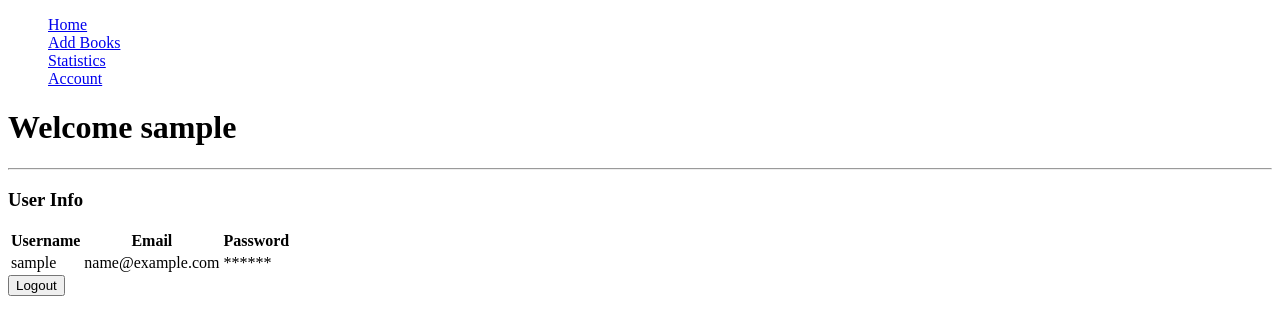
After one commit to zekaekop/Book-Tracking, a PHP site: page /Account.php in a window 1280 px wide. The commit adds this page. Shown: the top 335 px of the page. Run offline with PHP 8.4, Linux system fonts and the light colour scheme; the visitor is signed in with stand-in values (Sample User, id 1).

Commit message:
created a new page account that now handles logout instead of from home and list users name and email

```diff
--- /dev/null
+++ b/Account.php
@@ -0,0 +1,39 @@
+
+<?php
+
+include("base.php");
+
+redirect_unauth_users();
+
+if ($_SERVER["REQUEST_METHOD"] == "POST") {
+    if (isset($_POST["logout_submit"])) {
+        logout_account();
+    }
+}
+?>
+
+<h1>Welcome <?= htmlspecialchars($_SESSION["user"]["username"]); ?></h1>
+
+<hr>
+
+<h3>User Info</h3>
+
+<table>
+    <thead>
+        <tr>
+            <th>Username</th>
+            <th>Email</th>
+            <th>Password</th>
+        </tr>
+    </thead>
+    <tr>
+        <td><?= htmlspecialchars($_SESSION["user"]["username"]); ?></td>
+        <td><?= htmlspecialchars($_SESSION["user"]["email"]); ?></td>
+
+        <!-- its best not to display passwords, but its usefull if in the feature email account creation is added -->
+        <!-- users could see if they made their account with a password or email sign in -->
+        <td>******</td>
+    </tr>
+</table>
+
+<button type="submit" name="logout_submit">Logout</button>
--- a/header.php
+++ b/header.php
@@ -4,5 +4,6 @@
         <li><a href="home.php">Home</a></li>
         <li><a href="add_books.php">Add Books</a></li>
         <li><a href="statistics.php">Statistics</a></li>
+        <li><a href="Account.php">Account</a></li>
     </ul>
 </nav>
```
Also changed, not shown: home.php (+0 -7 lines).
